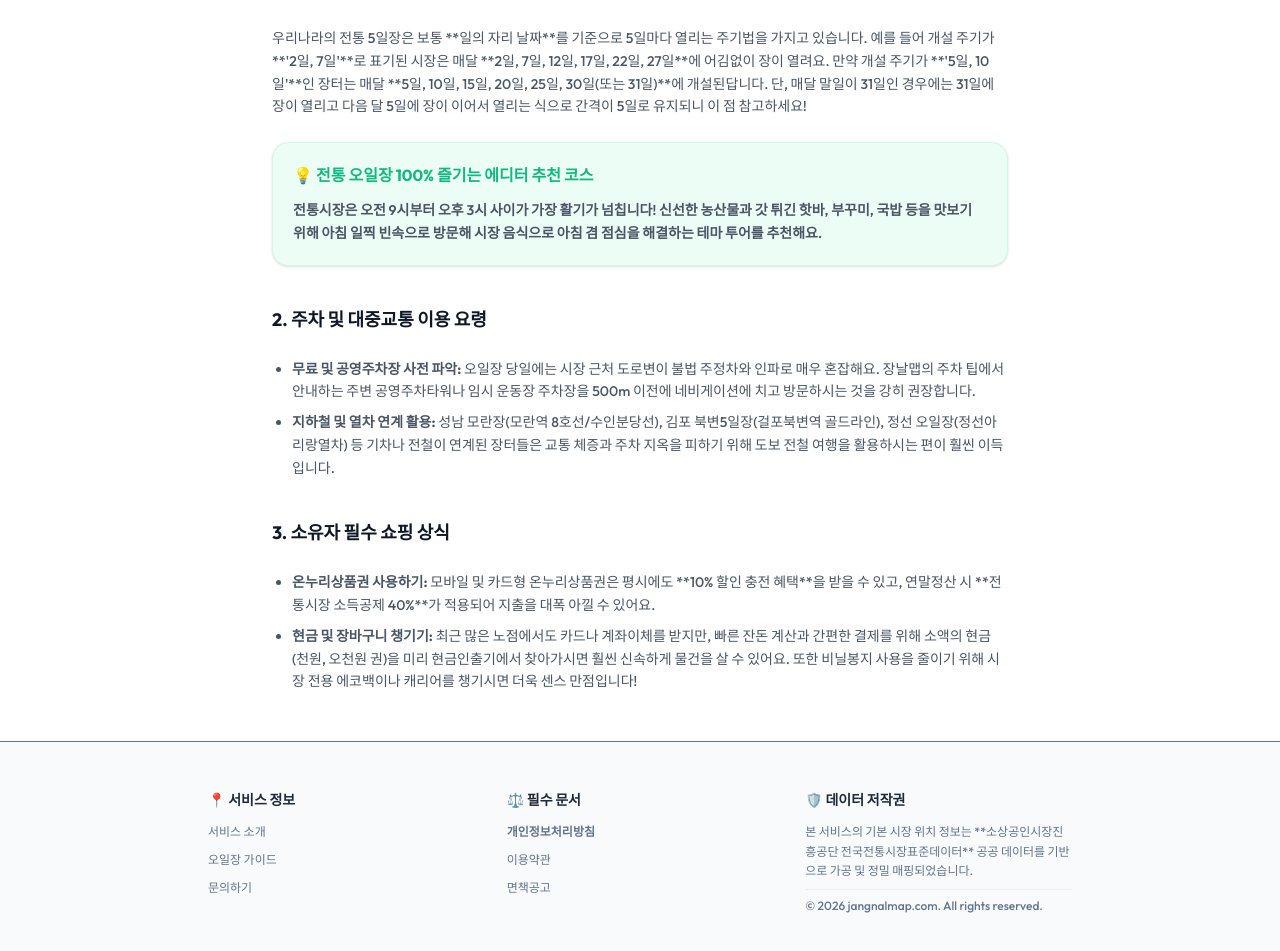
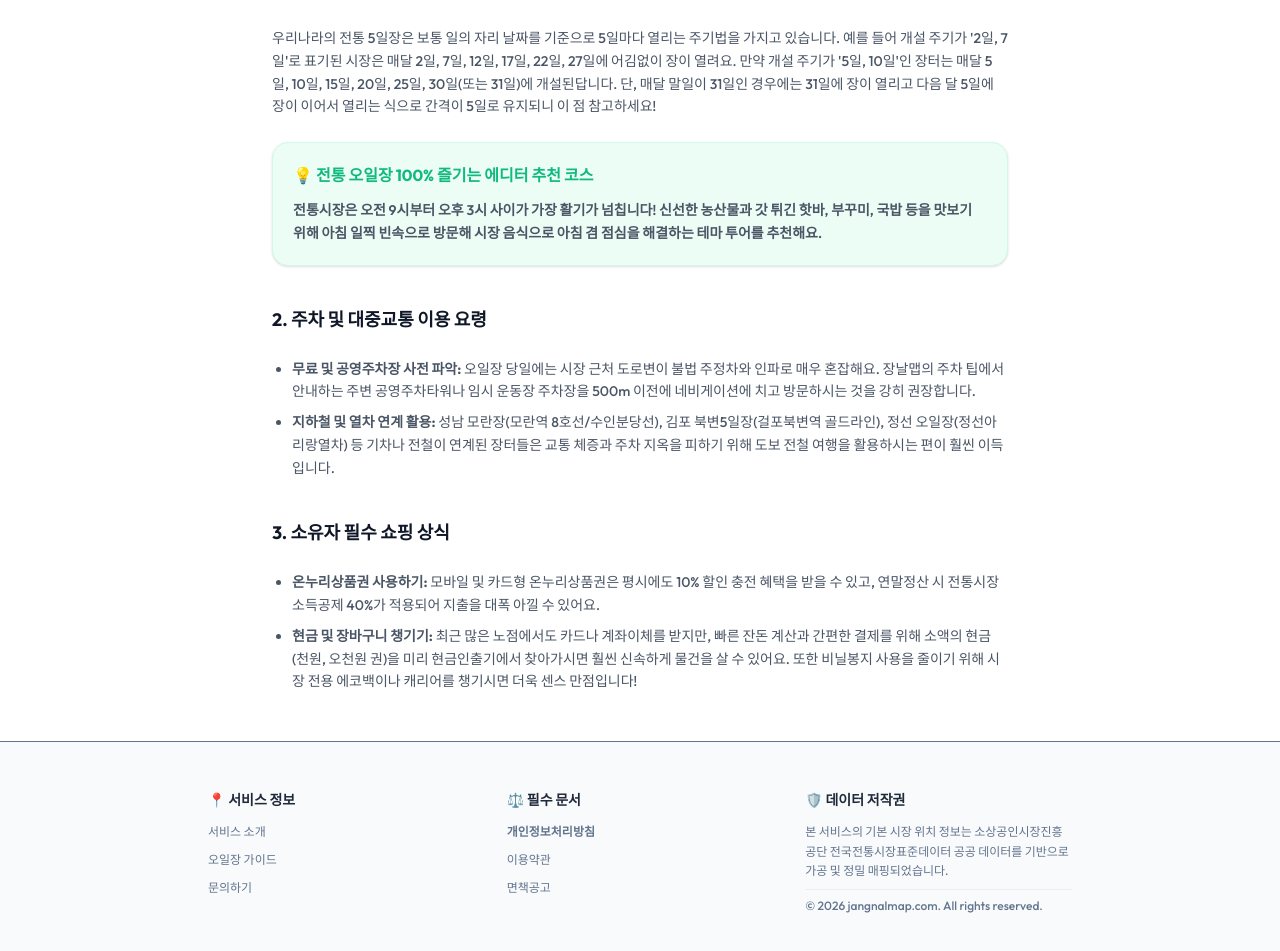
Before and after one commit to pyoska/jangnalmap, a Next.js app: page /guide in a window 1280 px wide. Shown: the part 251-1202 px from the top of the page. Built offline with nearby package versions, Linux system fonts and the light colour scheme.

Commit message:
fix: remove literal markdown double asterisks from text blocks

```diff
--- a/src/app/about/page.js
+++ b/src/app/about/page.js
@@ -40,7 +40,7 @@ export default function AboutPage() {
           <div className="bg-emerald-50 border border-emerald-100 rounded-2xl p-5 space-y-3 shadow-sm">
             <h3 className="font-bold text-[#10B981] text-base">📊 대한민국 최대 수준의 1,300+ 전통 오일장 데이터베이스</h3>
             <p className="text-xs sm:text-sm text-gray-700 leading-relaxed font-semibold">
-              장날맵은 공공데이터포털(data.go.kr)의 전국전통시장표준데이터를 원천 소스로 확보하고, 여기에 현지 에디터들이 직접 밟아 수집한 지역 주차 팁과 대중교통 이용법, 주변 뉴트로 카페 및 세계문화유산 등 연계 관광 코스 정보까지 하나하나 검수하여 매핑한 **전통시장 전문 아카이브 포털**입니다.
+              장날맵은 공공데이터포털(data.go.kr)의 전국전통시장표준데이터를 원천 소스로 확보하고, 여기에 현지 에디터들이 직접 밟아 수집한 지역 주차 팁과 대중교통 이용법, 주변 뉴트로 카페 및 세계문화유산 등 연계 관광 코스 정보까지 하나하나 검수하여 매핑한 전통시장 전문 아카이브 포털입니다.
             </p>
           </div>
 
--- a/src/app/guide/page.js
+++ b/src/app/guide/page.js
@@ -31,9 +31,9 @@ export default function GuidePage() {
         <section className="space-y-6 text-sm text-gray-600 leading-relaxed font-medium">
           <h2 className="text-lg font-bold text-gray-900">1. 오일장 날짜 주기(장날) 이해하기</h2>
           <p>
-            우리나라의 전통 5일장은 보통 **일의 자리 날짜**를 기준으로 5일마다 열리는 주기법을 가지고 있습니다.
-            예를 들어 개설 주기가 **&apos;2일, 7일&apos;**로 표기된 시장은 매달 **2일, 7일, 12일, 17일, 22일, 27일**에 어김없이 장이 열려요.
-            만약 개설 주기가 **&apos;5일, 10일&apos;**인 장터는 매달 **5일, 10일, 15일, 20일, 25일, 30일(또는 31일)**에 개설된답니다.
+            우리나라의 전통 5일장은 보통 일의 자리 날짜를 기준으로 5일마다 열리는 주기법을 가지고 있습니다.
+            예를 들어 개설 주기가 &apos;2일, 7일&apos;로 표기된 시장은 매달 2일, 7일, 12일, 17일, 22일, 27일에 어김없이 장이 열려요.
+            만약 개설 주기가 &apos;5일, 10일&apos;인 장터는 매달 5일, 10일, 15일, 20일, 25일, 30일(또는 31일)에 개설된답니다.
             단, 매달 말일이 31일인 경우에는 31일에 장이 열리고 다음 달 5일에 장이 이어서 열리는 식으로 간격이 5일로 유지되니 이 점 참고하세요!
           </p>
 
@@ -52,7 +52,7 @@ export default function GuidePage() {
 
           <h2 className="text-lg font-bold text-gray-900 pt-4">3. 소유자 필수 쇼핑 상식</h2>
           <ul className="list-disc pl-5 space-y-2">
-            <li><strong>온누리상품권 사용하기:</strong> 모바일 및 카드형 온누리상품권은 평시에도 **10% 할인 충전 혜택**을 받을 수 있고, 연말정산 시 **전통시장 소득공제 40%**가 적용되어 지출을 대폭 아낄 수 있어요.</li>
+            <li><strong>온누리상품권 사용하기:</strong> 모바일 및 카드형 온누리상품권은 평시에도 10% 할인 충전 혜택을 받을 수 있고, 연말정산 시 전통시장 소득공제 40%가 적용되어 지출을 대폭 아낄 수 있어요.</li>
             <li><strong>현금 및 장바구니 챙기기:</strong> 최근 많은 노점에서도 카드나 계좌이체를 받지만, 빠른 잔돈 계산과 간편한 결제를 위해 소액의 현금(천원, 오천원 권)을 미리 현금인출기에서 찾아가시면 훨씬 신속하게 물건을 살 수 있어요. 또한 비닐봉지 사용을 줄이기 위해 시장 전용 에코백이나 캐리어를 챙기시면 더욱 센스 만점입니다!</li>
           </ul>
         </section>
--- a/src/app/privacy/page.js
+++ b/src/app/privacy/page.js
@@ -63,20 +63,20 @@ export default function PrivacyPage() {
 
           <h2 className="text-lg font-bold text-gray-900 pt-4">6. 쿠키(Cookie) 및 구글 애드센스(Google AdSense) 광고 게재 안내 (필독)</h2>
           <p>
-            본 서비스는 사이트의 안정적이고 지속적인 무료 정보 공급 및 운영을 위해 제3자 광고 파트너인 **Google(구글)**을 통해 광고를 게재하고 있습니다. 이와 관련하여 이용자분들은 아래 사항을 참고해 주시기 바랍니다.
+            본 서비스는 사이트의 안정적이고 지속적인 무료 정보 공급 및 운영을 위해 제3자 광고 파트너인 Google(구글)을 통해 광고를 게재하고 있습니다. 이와 관련하여 이용자분들은 아래 사항을 참고해 주시기 바랍니다.
           </p>
           <div className="bg-gray-50 border border-gray-200 rounded-2xl p-5 space-y-3 shadow-sm text-xs sm:text-sm text-gray-700 leading-relaxed font-semibold">
             <p>
-              ① 구글을 포함한 제3자 제공업체는 사용자의 이전 웹사이트 방문 내역을 기반으로 맞춤형 광고를 제공하기 위해 **쿠키(Cookie)**를 활용합니다.
+              ① 구글을 포함한 제3자 제공업체는 사용자의 이전 웹사이트 방문 내역을 기반으로 맞춤형 광고를 제공하기 위해 쿠키(Cookie)를 활용합니다.
             </p>
             <p>
               ② 구글의 광고 쿠키 사용을 통해 구글 및 파트너사는 장날맵을 포함하여 사용자가 방문한 인터넷 사이트들의 행동 정보를 분석하고, 가장 연관성 높고 유익한 광고를 사용자에게 타겟팅해 송출할 수 있습니다.
             </p>
             <p>
-              ③ 사용자는 원치 않는 경우 언제든지 구글의 **개인 맞춤광고 설정 페이지(https://www.google.com/settings/ads)**를 방문하여 맞춤형 광고 수집을 중단하거나 개인화 옵션을 해제할 수 있습니다.
+              ③ 사용자는 원치 않는 경우 언제든지 구글의 개인 맞춤광고 설정 페이지(https://www.google.com/settings/ads)를 방문하여 맞춤형 광고 수집을 중단하거나 개인화 옵션을 해제할 수 있습니다.
             </p>
             <p>
-              ④ 또한, 제3자 제공업체의 쿠키 사용을 원하지 않는 경우 **Network Advertising Initiative의 쿠키 선택 해제 페이지(http://www.networkadvertising.org/choices/)** 또는 **AboutAds의 맞춤 광고 차단 가이드(http://www.aboutads.info/choices/)**를 방문하여 맞춤 쿠키 수집 설정을 손쉽게 거부할 수 있습니다.
+              ④ 또한, 제3자 제공업체의 쿠키 사용을 원하지 않는 경우 Network Advertising Initiative의 쿠키 선택 해제 페이지(http://www.networkadvertising.org/choices/) 또는 AboutAds의 맞춤 광고 차단 가이드(http://www.aboutads.info/choices/)를 방문하여 맞춤 쿠키 수집 설정을 손쉽게 거부할 수 있습니다.
             </p>
           </div>
           <p>
--- a/src/components/Footer.js
+++ b/src/components/Footer.js
@@ -54,7 +54,7 @@ export default function Footer() {
           <h4 className="font-extrabold text-gray-800 text-sm">🛡️ 데이터 저작권</h4>
           <div className="space-y-2 leading-relaxed text-slate-500 font-medium">
             <p>
-              본 서비스의 기본 시장 위치 정보는 **소상공인시장진흥공단 전국전통시장표준데이터** 공공 데이터를 기반으로 가공 및 정밀 매핑되었습니다.
+              본 서비스의 기본 시장 위치 정보는 소상공인시장진흥공단 전국전통시장표준데이터 공공 데이터를 기반으로 가공 및 정밀 매핑되었습니다.
             </p>
             <p className="pt-1.5 border-t border-gray-200/60">
               © 2026 jangnalmap.com. All rights reserved.
```
